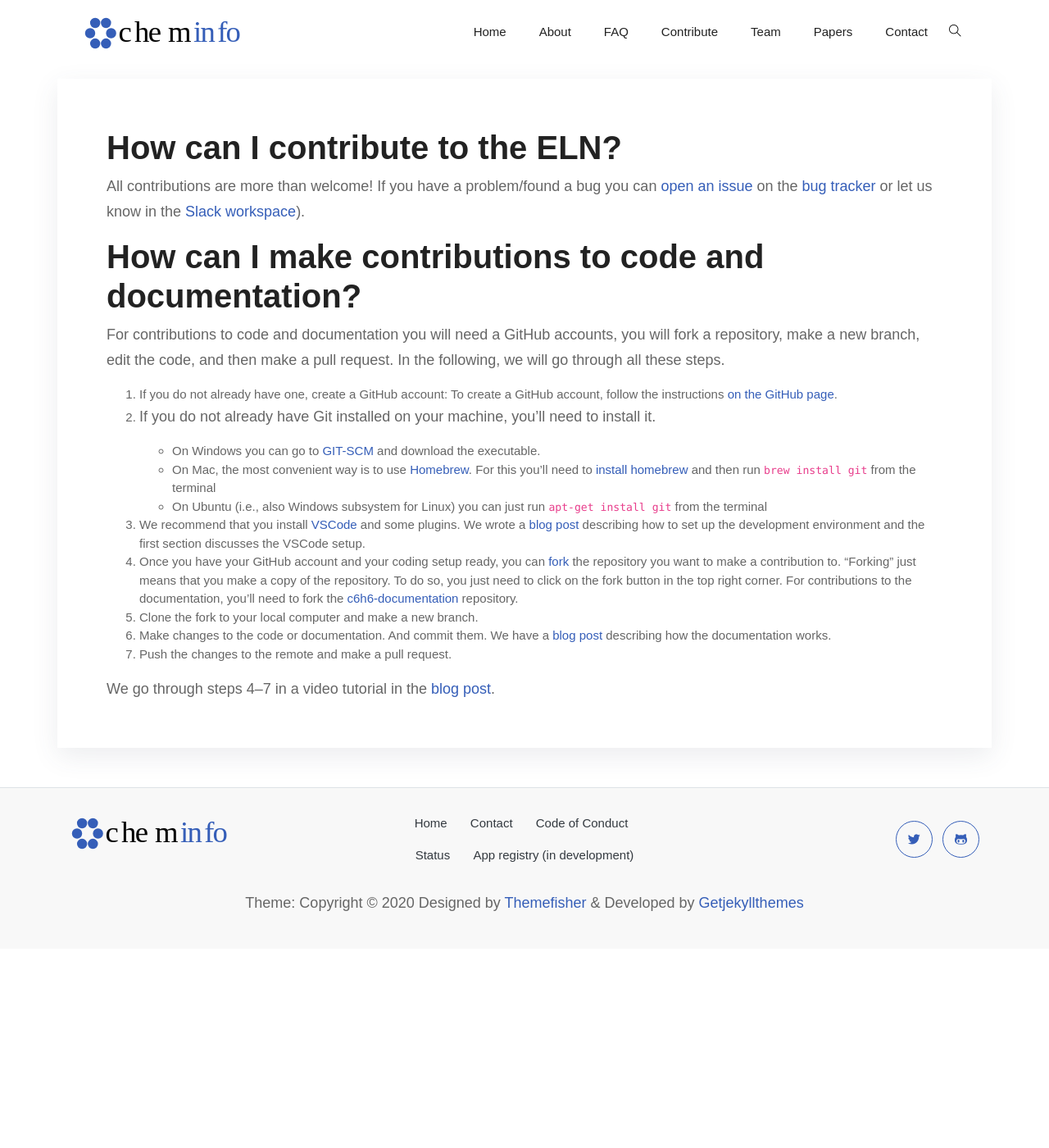
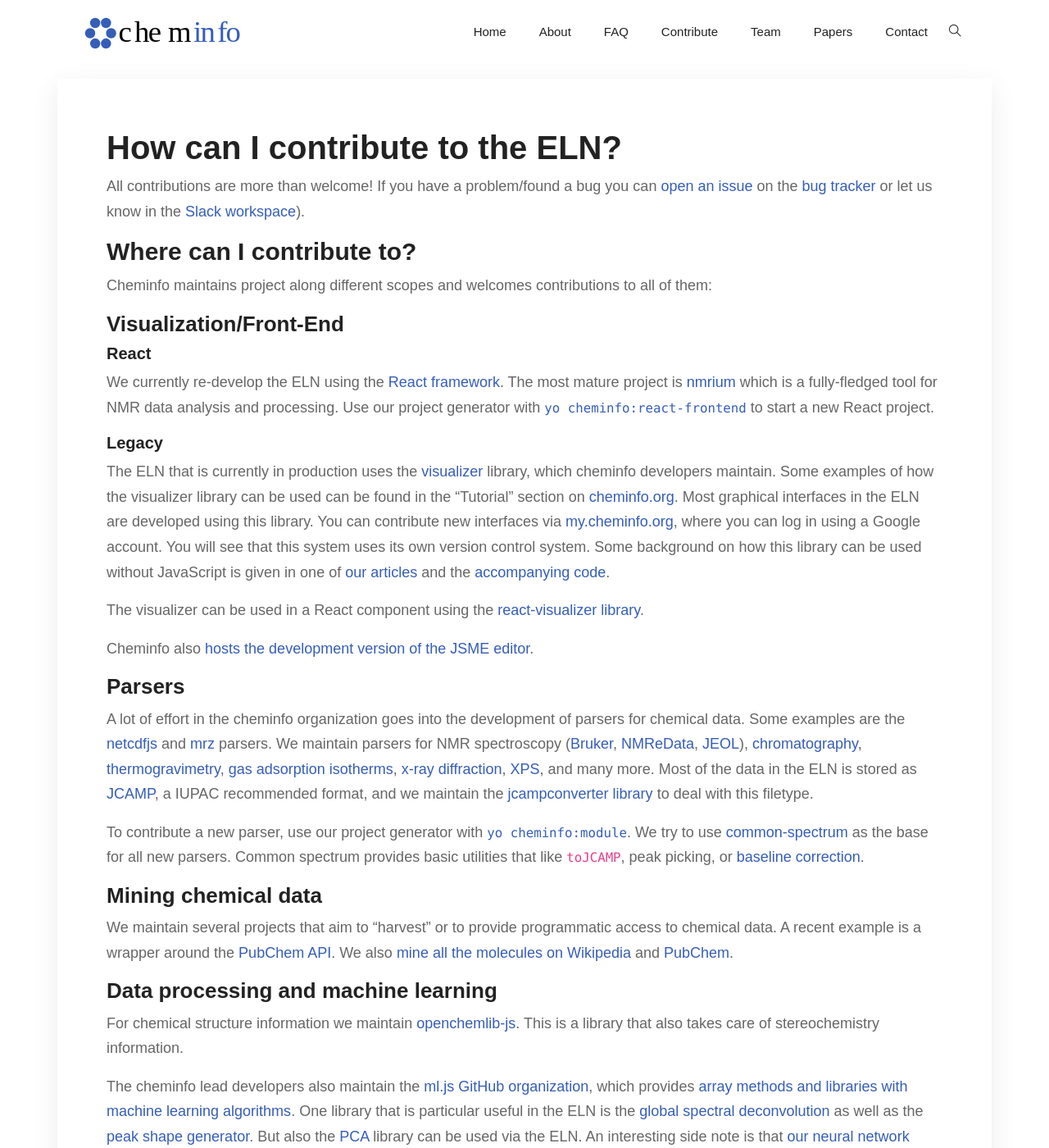
Before and after one commit to cheminfo/cheminfo.github.io, a Jekyll site: the page built from docs/_pages/contribute.md, in a window 1280 px wide and 1400 px high. Shown: the whole window at 82% size. Built offline with Jekyll 4.4.1, drawn with Linux system fonts in a browser that asks for light colours; some web fonts are replaced; some of the changed text lies outside the part shown.

Commit message:
docs: add info about "where to contribute"

```diff
--- a/docs/_pages/contribute.md
+++ b/docs/_pages/contribute.md
@@ -7,6 +7,55 @@
 ## How can I contribute to the ELN?
 
 All contributions are more than welcome! If you have a problem/found a bug you can [open an issue](https://docs.github.com/en/github/managing-your-work-on-github/creating-an-issue) on the [bug tracker](https://github.com/cheminfo/cheminfo.github.io/issues) or let us know in the [Slack workspace](cheminfo-eln.slack.com)).
+
+### Where can I contribute to?
+
+Cheminfo maintains project along different scopes and welcomes contributions to all of them:
+
+#### Visualization/Front-End
+
+##### React
+
+We currently re-develop the ELN using the [React framework](https://reactjs.org/). The most mature project is [nmrium](https://github.com/cheminfo/nmrium) which is a fully-fledged tool for NMR data analysis and processing. Use our project generator with [`yo cheminfo:react-frontend`](https://github.com/cheminfo/generator-cheminfo) to start a new React project.
+
+##### Legacy
+
+The ELN that is currently in production uses the [visualizer](https://github.com/NPellet/visualizer) library, which cheminfo developers maintain. Some examples of how the visualizer library can be used can be found in the "Tutorial" section on [cheminfo.org](https://www.cheminfo.org/Tutorial/1._Introduction/1.1_Basic_example/index.html). Most graphical interfaces in the ELN are developed using this library. You can contribute new interfaces via [my.cheminfo.org](https://mydb.cheminfo.org/auth/login?continue=https%3A%2F%2Fmy.cheminfo.org%2F), where you can log in using a Google account. You will see that this system uses its own version control system.
+Some background on how this library can be used without JavaScript is given in one of [our articles](https://jcheminf.biomedcentral.com/articles/10.1186/s13321-019-0399-7) and the [accompanying code](https://github.com/jwist/hastaLaVista).
+
+The visualizer can be used in a React component using the [react-visualizer library](https://github.com/cheminfo/react-visualizer).
+
+Cheminfo also [hosts the development version of the JSME editor](https://github.com/cheminfo/jsme).
+
+#### Parsers
+
+A lot of effort in the cheminfo organization goes into the development of parsers for chemical data. Some examples are the [netcdfjs](https://github.com/cheminfo/netcdfjs) and [mrz](https://github.com/cheminfo/mrz) parsers. We maintain parsers for NMR spectroscopy ([Bruker](https://github.com/cheminfo/c6h6-documentation), [NMReData](https://github.com/cheminfo/nmredata), [JEOL](https://github.com/cheminfo/jeolconverter)), [chromatography](https://github.com/cheminfo/chromatography), [thermogravimetry](https://github.com/cheminfo/tga-spectrum), [gas adsorption isotherms](https://github.com/cheminfo/isotherm-analysis), [x-ray diffraction](https://github.com/cheminfo/xrd-analysis), [XPS](https://github.com/cheminfo/xps-analysis), and many more. Most of the data in the ELN is stored as [JCAMP](), a IUPAC recommended format, and we maintain the [jcampconverter library](https://github.com/cheminfo/jcampconverter) to deal with this filetype.
+
+To contribute a new parser, use our project generator with [`yo cheminfo:module`](https://github.com/cheminfo/generator-cheminfo). We try to use [common-spectrum](https://github.com/cheminfo/common-spectrum) as the base for all new parsers. Common spectrum provides basic utilities that like `toJCAMP`, peak picking, or [baseline correction](https://github.com/cheminfo/baselines).
+
+#### Mining chemical data
+
+We maintain several projects that aim to "harvest" or to provide programmatic access to chemical data. A recent example is a wrapper around the [PubChem API](https://github.com/cheminfo/pubchem). We also [mine all the molecules on Wikipedia](https://github.com/cheminfo/wikipedia) and [PubChem](https://github.com/cheminfo/node-pubchem).
+
+#### Data processing and machine learning
+
+For chemical structure information we maintain [openchemlib-js](https://github.com/cheminfo/openchemlib-js). This is a library that also takes care of stereochemistry information.
+
+The cheminfo lead developers also maintain the [ml.js GitHub organization](https://github.com/mljs), which provides [array methods and libraries with machine learning algorithms](https://github.com/mljs/ml). One library that is particular useful in the ELN is the [global spectral deconvolution](https://github.com/mljs/global-spectral-deconvolution) as well as the [peak shape generator](https://github.com/mljs/peak-shape-generator). But also the [PCA](https://github.com/mljs/pca) library can be used via the ELN.
+An interesting side note is that [our neural network library is used in browser benchmarks](https://webkit.org/blog/7536/jsc-loves-es6/).
+
+
+#### Core ELN
+
+The ELN in production uses [CouchDB](https://couchdb.apache.org/) and cheminfo maintains the [rest-on-couch library](https://github.com/cheminfo/rest-on-couch) that provides an interface to CouchDB that allows the control of permissions on the documents and also allows setting up automatic importation of files into the folder. This library also powers the API of the ELN.
+
+The ELN deployment is currently orchestrated via Docker compose, with the code being maintained in [its own repository](https://github.com/cheminfo/roc-eln-docker).
+
+We are in the process of migrating to a new data schema, [which is based on TypesScript types](https://github.com/cheminfo/cheminfo-types).
+
+#### Documentation
+
+The ELN documentation is based on Markdown files. We are [in the process of migrating to a docusaurus-based system](https://github.com/cheminfo/eln-docs). The [legacy repository uses GitBooks](https://github.com/cheminfo/c6h6-documentation).
 
 ## How can I make contributions to code and documentation?
 
@@ -26,3 +75,5 @@
 7. Push the changes to the remote and make a pull request.
 
 We go through steps 4--7 in a video tutorial in the [blog post](https://cheminfo.github.io/tutorial/cheminfo_docs/).
+
+We [maintain a list of tools we like to use](https://github.com/cheminfo/awesome).
```
